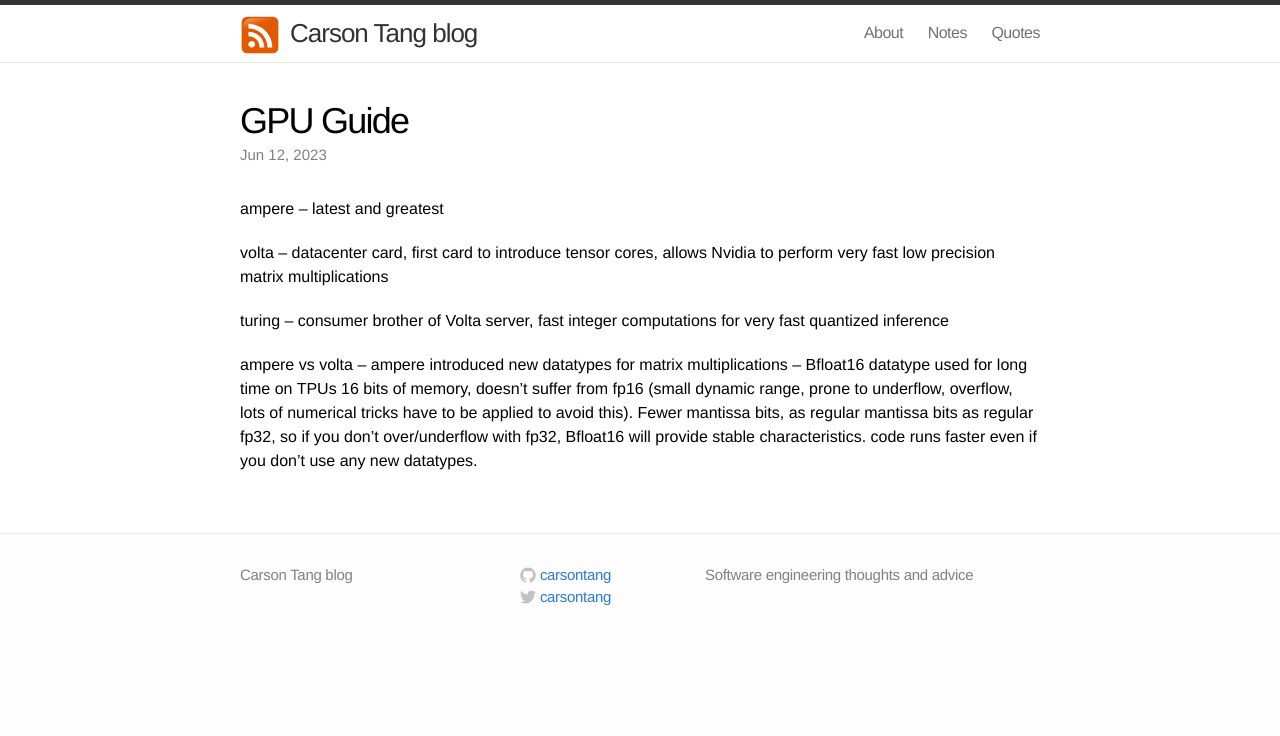
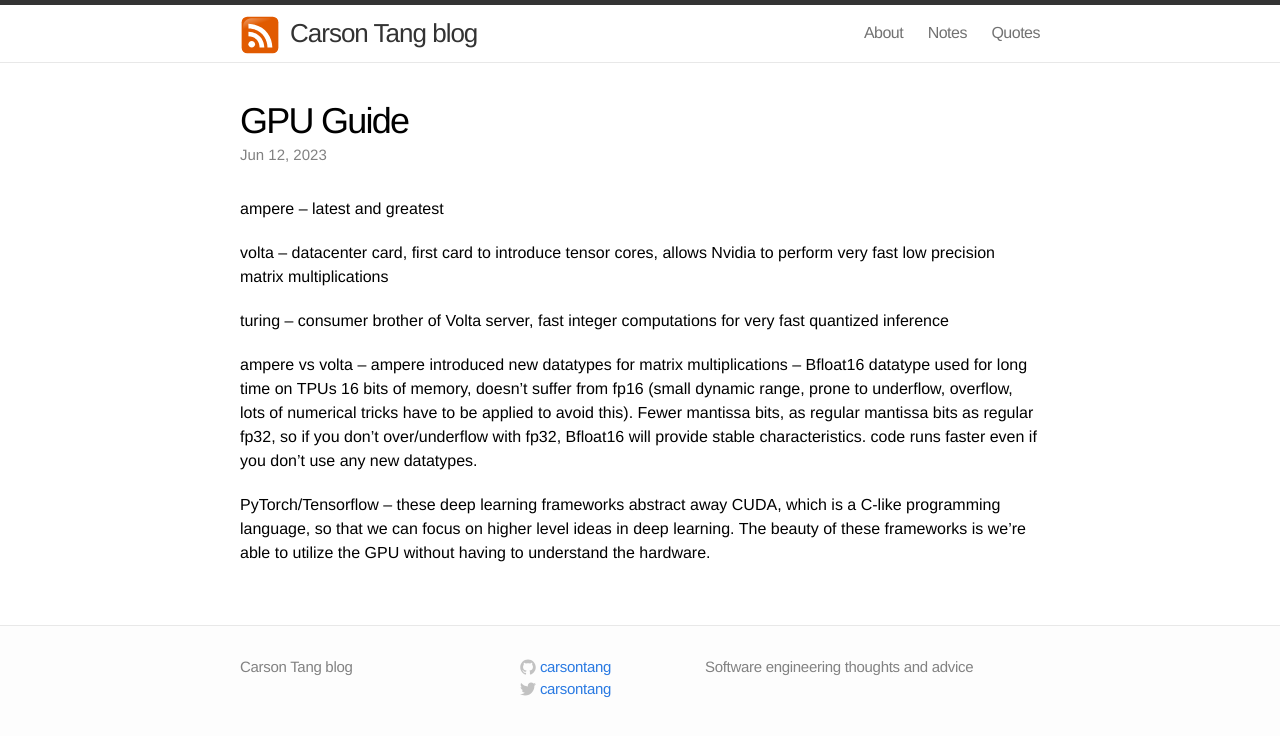
Before and after one commit to carsontang/carsontang.github.io, a Jekyll site: the page built from _posts/2023-06-12-gpu-guide.md, in a window 1280 px wide. Shown: the top 736 px of the page. Built offline with Jekyll 4.4.1, drawn with Linux system fonts in a browser that asks for light colours.

Commit message:
add description about deep learning frameworks
add description about deep learning frameworks

```diff
--- a/_posts/2023-06-12-gpu-guide.md
+++ b/_posts/2023-06-12-gpu-guide.md
@@ -13,3 +13,5 @@ volta – datacenter card, first card to introduce tensor cores, allows Nvidia t
 turing – consumer brother of Volta server, fast integer computations for very fast quantized inference
 
 ampere vs volta – ampere introduced new datatypes for matrix multiplications – Bfloat16 datatype used for long time on TPUs 16 bits of memory, doesn't suffer from fp16 (small dynamic range, prone to underflow, overflow, lots of numerical tricks have to be applied to avoid this). Fewer mantissa bits, as regular mantissa bits as regular fp32, so if you don't over/underflow with fp32, Bfloat16 will provide stable characteristics. code runs faster even if you don't use any new datatypes.
+
+PyTorch/Tensorflow – these deep learning frameworks abstract away CUDA, which is a C-like programming language, so that we can focus on higher level ideas in deep learning. The beauty of these frameworks is we're able to utilize the GPU without having to understand the hardware.
```
